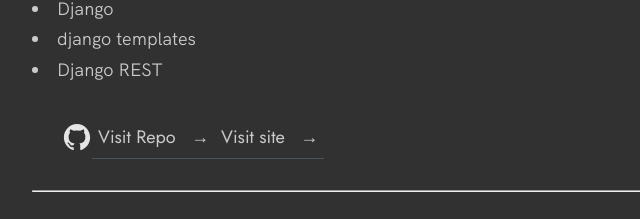
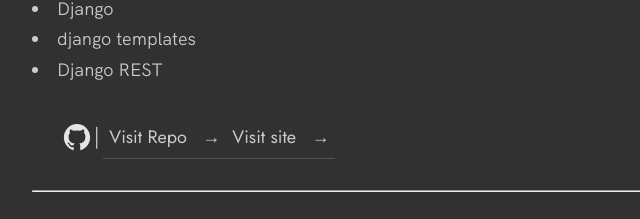
Before and after one commit to mahesh8842/Resume, a plain HTML site: page index.html in a window 1280 px wide. Shown: the part 4599-4818 px from the top of the page, 58-698 px from the left. Drawn offline with Linux system fonts and the light colour scheme.

Commit message:
added span

```diff
--- a/index.html
+++ b/index.html
@@ -191,6 +191,7 @@
   <a href="https://github.com/mahesh8842/BlogIT" target="blank">
     <img src="./images/github.svg" class="work__code" title="View Source Code" alt="GitHub">
   </a>
+  <span>&#9474;</span>
   <a href="https://github.com/mahesh8842/BlogIT" target="blank" class="link__text">
     Visit Repo <span>&rarr;</span>
   </a>
```
